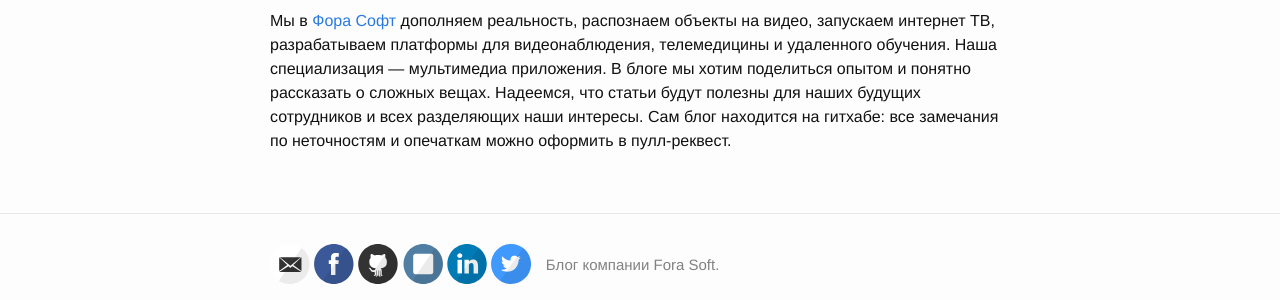
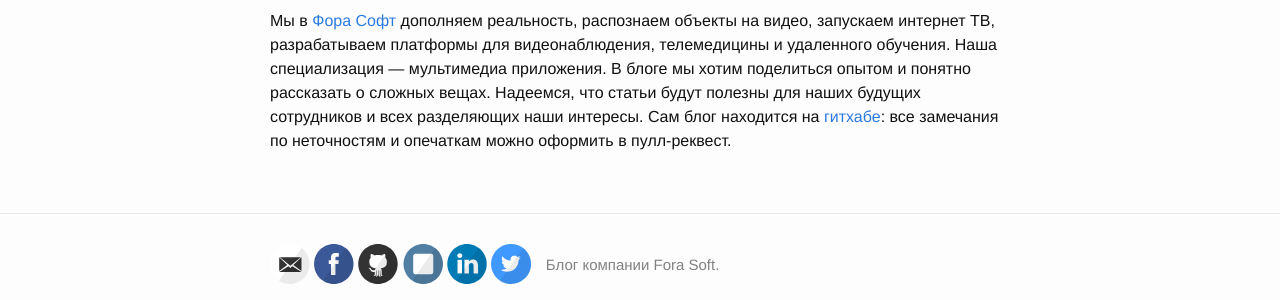
Before and after one commit to forasoft/forasoft.github.io, a Jekyll site: the page built from about.md, in a window 1280 px wide. Shown: the part 179-479 px from the top of the page. Built offline with Jekyll 4.4.1, drawn with Linux system fonts in a browser that asks for light colours; Markdown is read by kramdown in place of the engine named in the settings; part of the change alters nothing that is shown.

```diff
--- a/about.md
+++ b/about.md
@@ -5,4 +5,4 @@ permalink: /about/
 ---
 
 
-Мы&nbsp;в&nbsp;[Фора&nbsp;Софт](http://fora-soft.com) дополняем реальность, распознаем объекты на&nbsp;видео, запускаем интернет&nbsp;ТВ, разрабатываем платформы для видеонаблюдения, телемедицины и&nbsp;удаленного обучения. Наша специализация&nbsp;&mdash; мультимедиа приложения. В&nbsp;блоге мы&nbsp;хотим поделиться опытом и&nbsp;понятно рассказать о&nbsp;сложных вещах. Надеемся, что статьи будут полезны для наших будущих сотрудников и&nbsp;всех разделяющих наши интересы. Сам блог находится на&nbsp;гитхабе: все замечания по&nbsp;неточностям и&nbsp;опечаткам можно оформить в&nbsp;пулл-реквест.
+Мы&nbsp;в&nbsp;[Фора&nbsp;Софт](http://fora-soft.com) дополняем реальность, распознаем объекты на&nbsp;видео, запускаем интернет&nbsp;ТВ, разрабатываем платформы для видеонаблюдения, телемедицины и&nbsp;удаленного обучения. Наша специализация&nbsp;&mdash; мультимедиа приложения. В&nbsp;блоге мы&nbsp;хотим поделиться опытом и&nbsp;понятно рассказать о&nbsp;сложных вещах. Надеемся, что статьи будут полезны для наших будущих сотрудников и&nbsp;всех разделяющих наши интересы. Сам блог находится на&nbsp;[гитхабе](https://github.com/forasoft/forasoft.github.io): все замечания по&nbsp;неточностям и&nbsp;опечаткам можно оформить в&nbsp;пулл-реквест.
```
